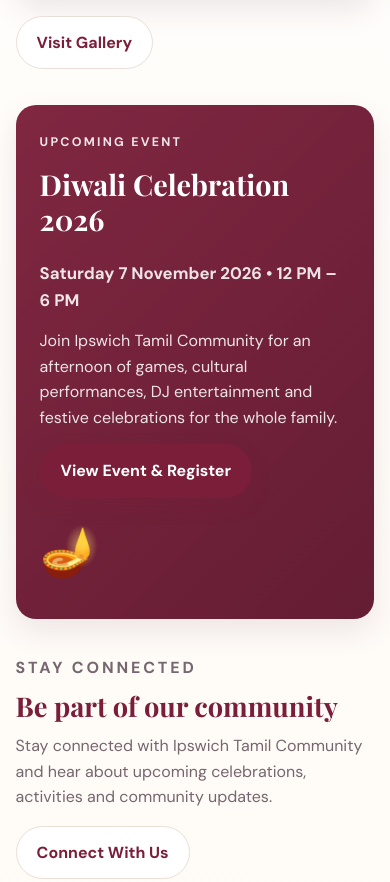
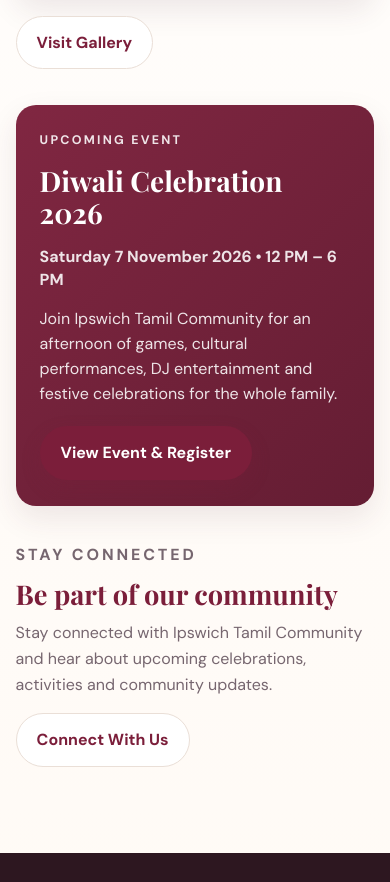
Before and after one commit to ipswichtamilcommunity-lab/ITC, a plain HTML site: page index.html in a window 390 px wide. Shown: the part 3295-4177 px from the top of the page. Drawn offline with nearby package versions, Linux system fonts and the light colour scheme.

Commit message:
Update styles.css

```diff
--- a/styles.css
+++ b/styles.css
@@ -1811,3 +1811,37 @@
     margin: 4px 0 0 !important;
   }
 }
+/* FINAL DIWALI HOME CARD FIX */
+@media (max-width: 768px) {
+
+  .diwali-preview-card {
+    display: block !important;
+    padding: 26px 24px !important;
+    min-height: 0 !important;
+    height: auto !important;
+  }
+
+  .diwali-preview-card h2 {
+    font-size: 1.75rem !important;
+    line-height: 1.15 !important;
+    margin-bottom: 16px !important;
+  }
+
+  .diwali-preview-card .diwali-date {
+    font-size: 1rem !important;
+    line-height: 1.45 !important;
+    margin-bottom: 16px !important;
+  }
+
+  .diwali-preview-card p {
+    line-height: 1.55 !important;
+  }
+
+  .diwali-preview-card .button {
+    margin-top: 6px !important;
+  }
+
+  .diwali-symbol {
+    display: none !important;
+  }
+}
```
